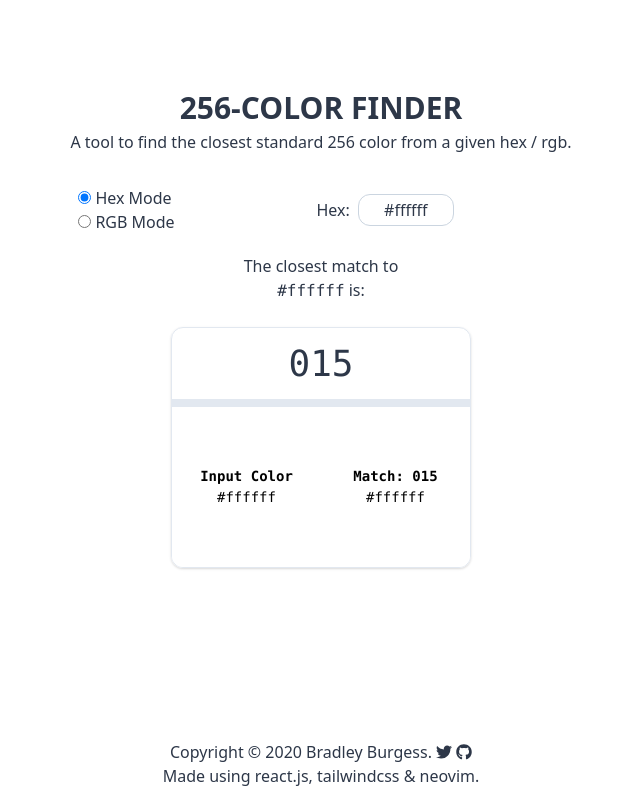
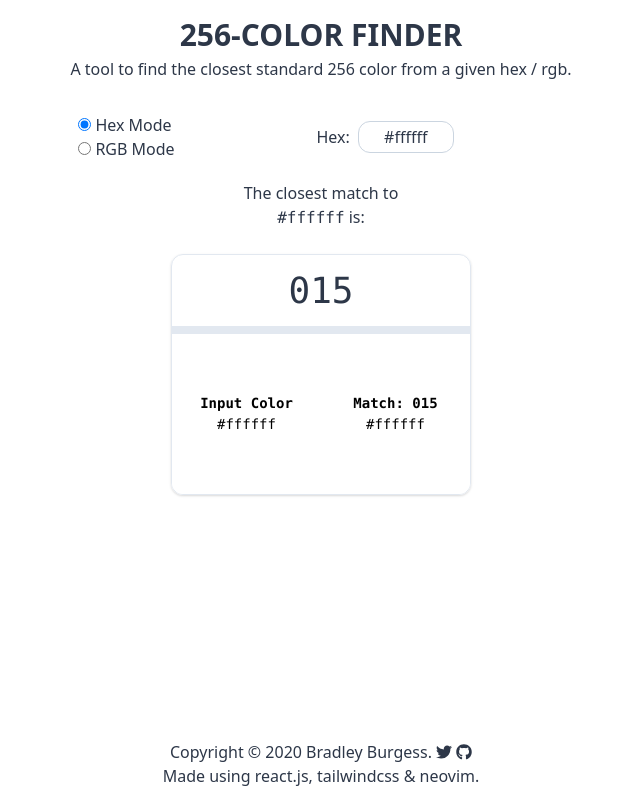
Before and after one commit to bradleyburgess/256-color-matcher, a React (Create React App) app: page / in a window 1280 px wide. Shown: the whole page, without its empty margins (319-959 px from the left). Built offline with nearby package versions, Linux system fonts and the light colour scheme.

Commit message:
Tweaked breakpoints

```diff
--- a/src/App.jsx
+++ b/src/App.jsx
@@ -8,12 +8,14 @@ const styles = {
   container: [
     "px-2",
     "sm:px-0",
-    "sm:h-full",
+    "md:h-full",
     "sm:flex",
     "sm:flex-col",
     "sm:items-center",
-    "sm:justify-center",
-    "sm:-mt-20",
+    // "md:flex",
+    // "md:flex-col",
+    // "md:items-center",
+    // "xl:justify-center",
     "text-gray-800",
   ],
   // app: "max-w-lg",
```
